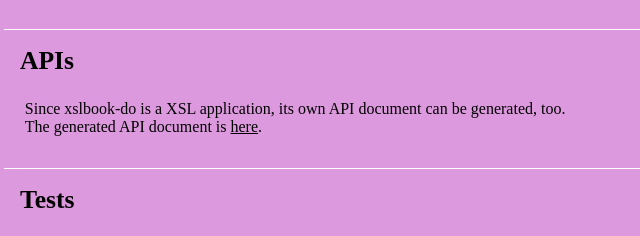
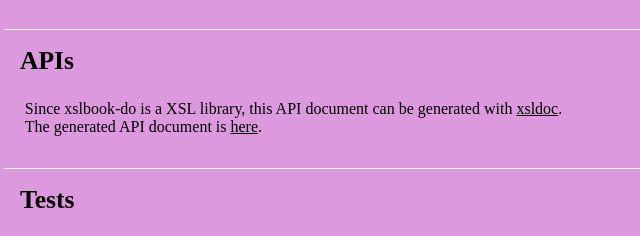
Before and after one commit to xslet/xslbook-do, a plain HTML site: page docs/index.html in a window 1280 px wide. Shown: the part 7040-7276 px from the top of the page, 12-652 px from the left. Drawn offline with Linux system fonts and the light colour scheme.

Commit message:
Doc: Modify misdescriptions in docs/index.html

```diff
--- a/docs/index.html
+++ b/docs/index.html
@@ -2,7 +2,7 @@
 <html>
 <head>
  <meta charset="utf-8">
- <meta name="viewport" content="width=device-with,initial-scale=1">
+ <meta name="viewport" content="width=device-width,initial-scale=1">
  <title>xslbook-do ver0.1</title>
  <link rel="stylesheet" type="text/css" href="index.css">
  <link rel="icon" type="image/png" href="./images/xslet-logo.png">
@@ -477,7 +477,7 @@
   <section>
    <h2>APIs</h2>
    <p>
-Since xslbook-do is a XSL application, its own API document can be generated, too.<br>
+Since xslbook-do is a XSL library, this API document can be generated with <a href="https://github.com/xslet/xsldoc">xsldoc</a>.<br>
 The generated API document is <a href="./api/xslbook-do.xml">here</a>.
    </p>
   </section>
```
